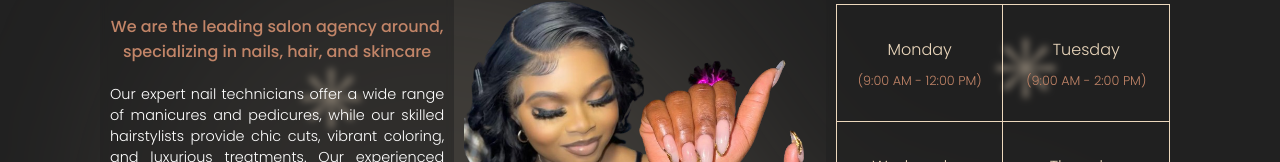
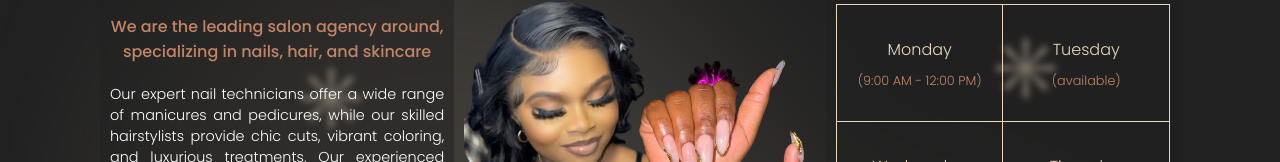
Before and after one commit to DarknessMonarch/jolieBeauty, a Next.js app: page /page/about in a window 1280 px wide. Shown: the part 241-403 px from the top of the page. Built offline with nearby package versions, Linux system fonts and the light colour scheme.

Commit message:
[+] stable

```diff
--- a/app/page/about/page.jsx
+++ b/app/page/about/page.jsx
@@ -15,7 +15,7 @@ import {
 export default function About() {
   const scheduleData = [
     { day: "Monday", time: "9:00 AM - 12:00 PM" },
-    { day: "Tuesday", time: "9:00 AM - 2:00 PM" },
+    { day: "Tuesday", time: "available" },
     { day: "Wednesday", time: "Not available" },
     { day: "Thursday", time: "9:00 AM - 12:00 PM" },
     { day: "Friday", time: "Not available" },
```
